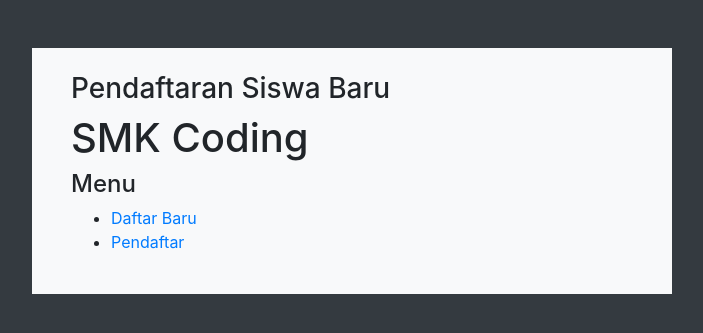
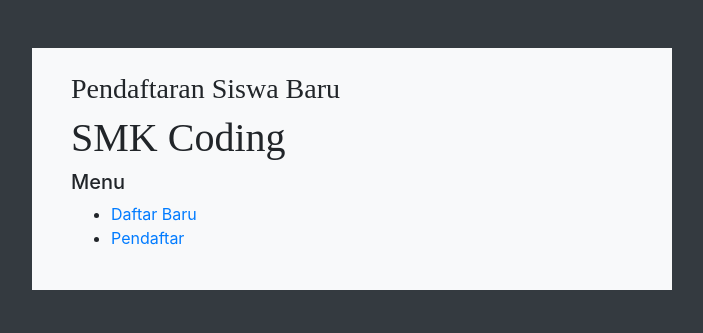
Before and after one commit to Mengz04/PWeb_tugas7_5025211169, a PHP site: page / in a window 1280 px wide. Shown: the top 333 px of the page, without its empty margins (288-991 px from the left). Run offline with PHP 8.4, Linux system fonts and the light colour scheme; some web fonts are replaced.

Commit message:
Update index.php

```diff
--- a/index.php
+++ b/index.php
@@ -3,17 +3,19 @@
 <head>
 	<title>Pendaftaran Siswa Baru | SMK Coding</title>
 	<link rel="stylesheet" href="https://cdn.jsdelivr.net/npm/bootstrap@4.3.1/dist/css/bootstrap.min.css" integrity="sha384-ggOyR0iXCbMQv3Xipma34MD+dH/1fQ784/j6cY/iJTQUOhcWr7x9JvoRxT2MZw1T" crossorigin="anonymous">
+	<link rel="stylesheet" href="./mystyle.css">
+
 </head>
 
 <body class="bg-dark mt-5">
 	<div class="container col-md-6 bg-light align-center p-4">
 		<div class="col align-center">
 			<header>
-				<h3>Pendaftaran Siswa Baru</h3>
-				<h1>SMK Coding</h1>
+				<h3 class="gothBL">Pendaftaran Siswa Baru</h3>
+				<h1 class="gothBL">SMK Coding</h1>
 			</header>
 
-			<h4>Menu</h4>
+			<h5>Menu</h4>
 			<nav>
 				<ul>
 					<li><a href="form-daftar.php">Daftar Baru</a></li>
```
